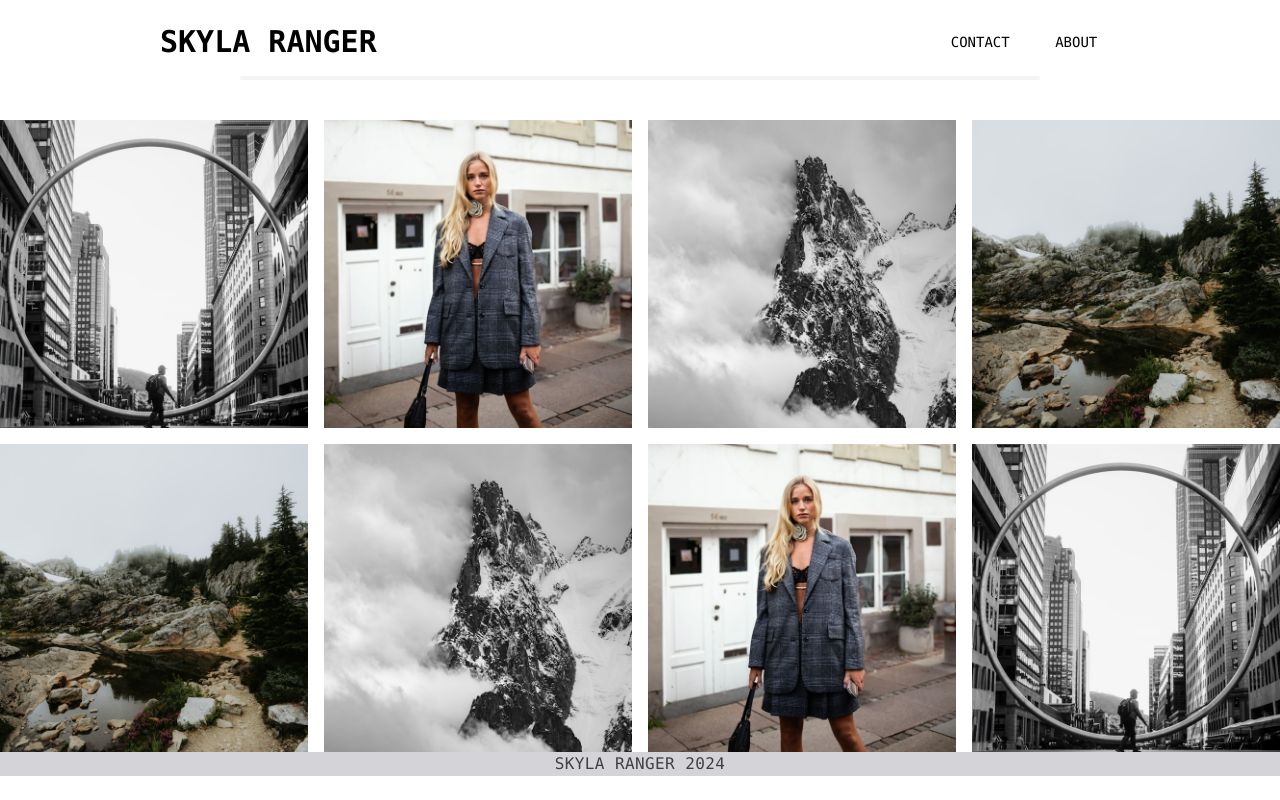
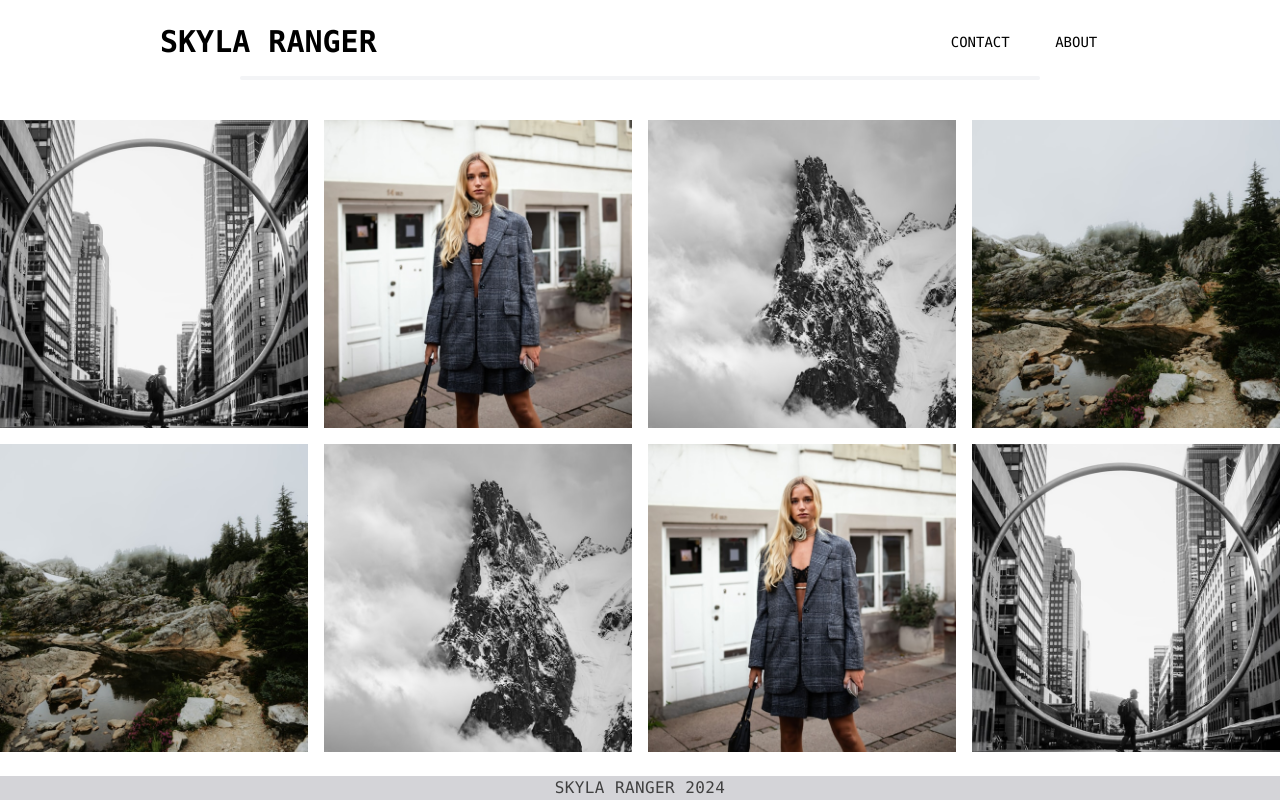
Before and after one commit to Migue28/photographer-portafolio, a React (Vite) app: page / in a window 1280 px wide. Built offline with nearby package versions, Linux system fonts and the light colour scheme.

Commit message:
Fix layout

```diff
--- a/src/layouts/default.tsx
+++ b/src/layouts/default.tsx
@@ -6,9 +6,9 @@
 const DefaultLayout = ({ children }: { children: React.ReactNode }) => {
   const name = 'SKYLA RANGER'
   return (
-    <div className='flex flex-col h-screen'>
+    <div className='flex flex-col min-h-screen justify-between'>
       <Navbar name={name} />
-      <main>{children}</main>
+      <main className='mb-auto'>{children}</main>
       <Footer name={name} />
     </div>
   )
```
